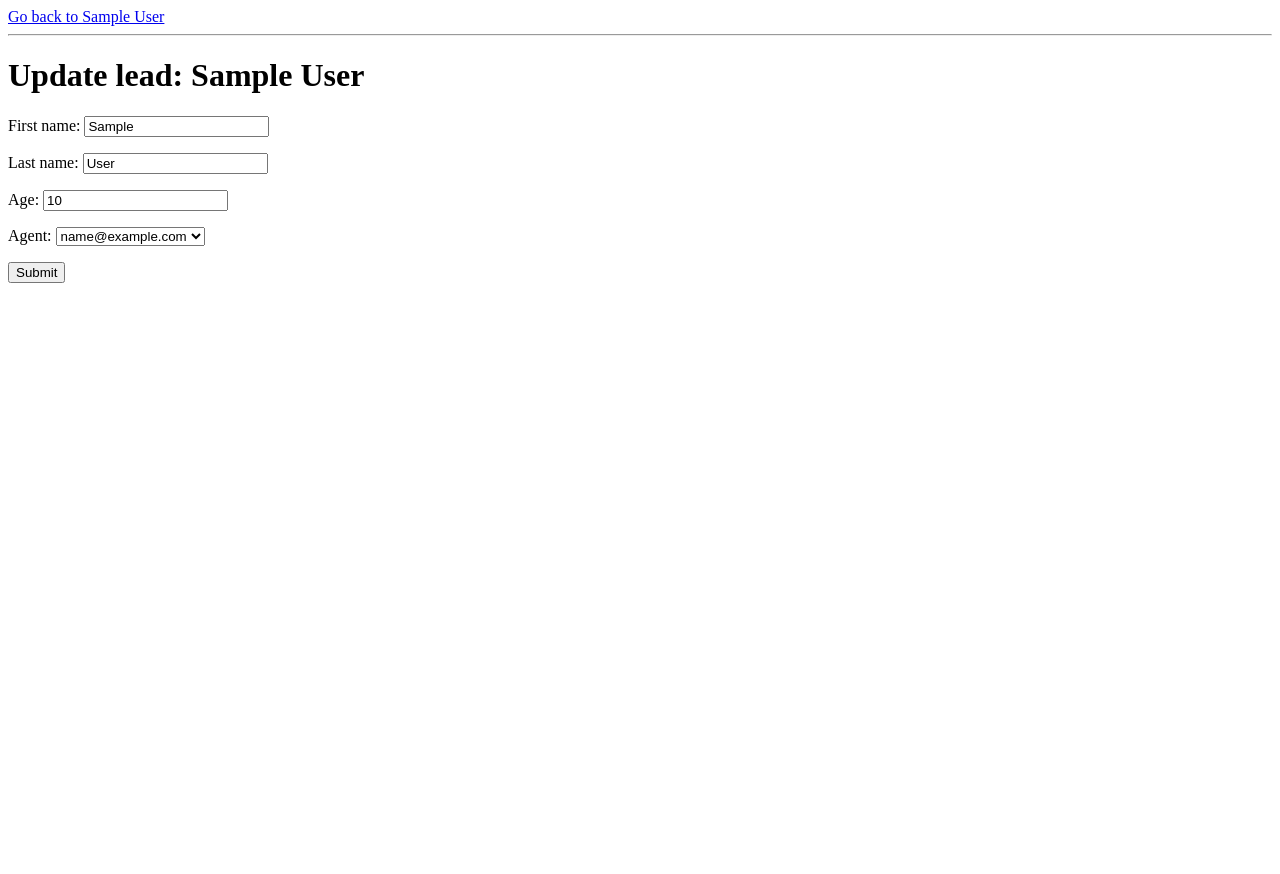
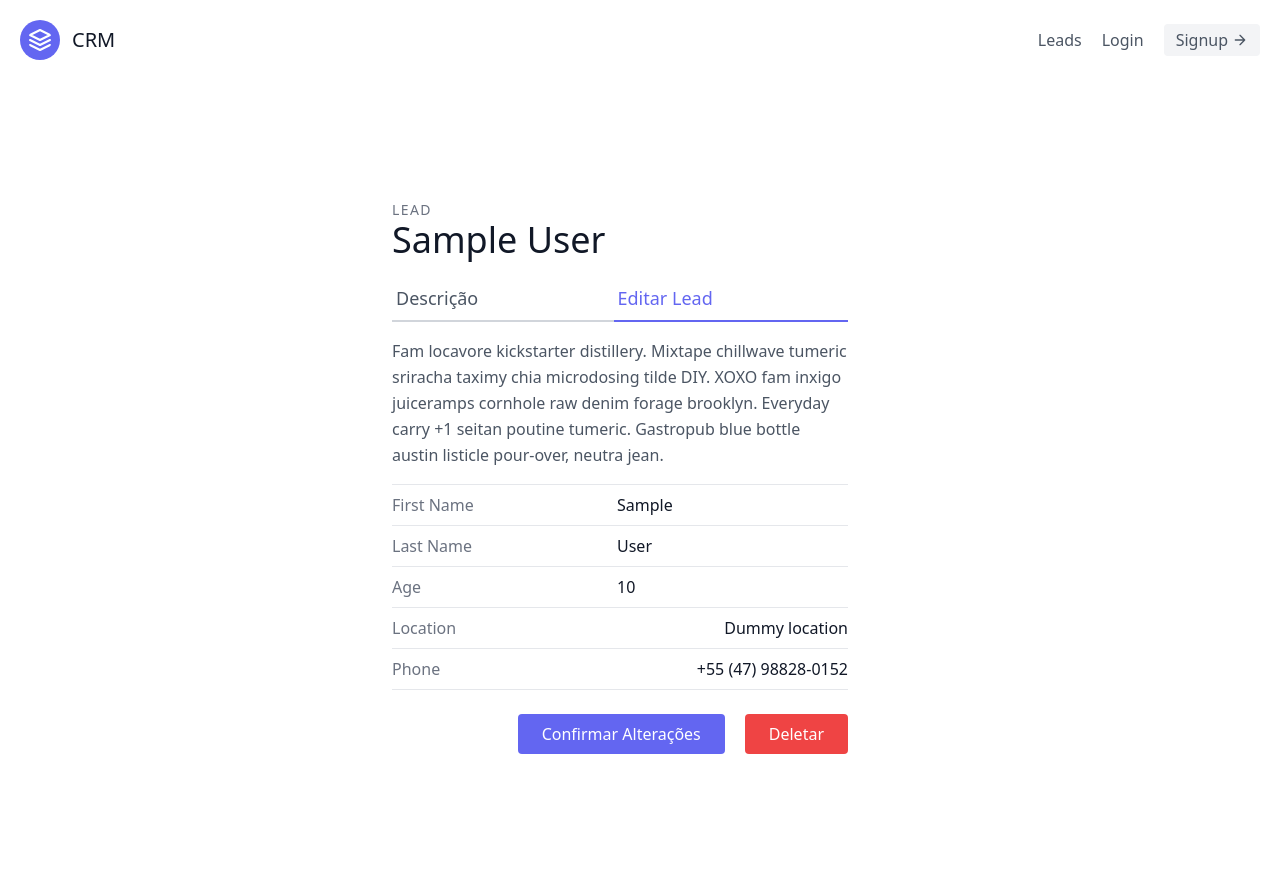
Before and after one commit to gustavotaques/crm-with-django, a Django app: page /leads/1/update/ in a window 1280 px wide. Before the commit the page ends 283 px from the top, so only its background shows below. Run offline with Django 3.2, Linux system fonts and the light colour scheme; tables that the repository leaves empty hold one stand-in row (values such as "Sample post").

Commit message:
refactoring html leads templates

```diff
--- a/leads/templates/leads/lead_update.html
+++ b/leads/templates/leads/lead_update.html
@@ -1,22 +1,53 @@
-<!DOCTYPE html>
-<html lang="en">
-<head>
-    <meta charset="UTF-8">
-    <meta http-equiv="X-UA-Compatible" content="IE=edge">
-    <meta name="viewport" content="width=device-width, initial-scale=1.0">
-    <title>Document</title>
+{% extends "base.html" %}
 
-</head>
-<body>
-    <a href="{% url 'leads:lead-detail' lead.pk %}">Go back to {{ lead.first_name }} {{ lead.last_name }}</a>
-    <hr />
-    <h1>Update lead: {{ lead.first_name }} {{ lead.last_name }}</h1>
-    <form method="post">
-        {% csrf_token %}
-        {{ form.as_p }}
-        <button type="submit">Submit</button>
-    </form>
+{% block content %}
+<section class="text-gray-600 body-font overflow-hidden">
+    <div class="container px-5 py-24 mx-auto">
+        <div class="lg:w-4/5 mx-auto flex flex-wrap">
+            <div class="lg:w-1/2 mx-auto lg:pr-10 lg:py-6 mb-6 lg:mb-0">
+                <h2 class="text-sm title-font text-gray-500 tracking-widest">LEAD</h2>
+                <h1 class="text-gray-900 text-4xl title-font font-medium mb-4">{{ lead.first_name }} {{ lead.last_name }}</h1>
+                <div class="flex mb-4">
+                    <a href="{% url 'leads:lead-detail' lead.pk %}" class="flex-grow border-b-2 border-gray-300 py-2 text-lg px-1">Descrição</a>
+                    <a class="flex-grow text-indigo-500 border-b-2 border-indigo-500 py-2 text-lg px-1">Editar Lead</a>
 
-    <p></p>
-</body>
-</html>
+                </div>
+                <form method="post">
+                    {% csrf_token %}
+                    <div hidden>
+                        {{ form }}
+                    </div>
+                    <p class="leading-relaxed mb-4">
+                        Fam locavore kickstarter distillery. Mixtape chillwave tumeric sriracha taximy chia microdosing tilde DIY. XOXO fam inxigo juiceramps cornhole raw denim forage brooklyn. Everyday carry +1 seitan poutine tumeric. Gastropub blue bottle austin listicle pour-over, neutra jean.
+                    </p>
+                    <div class="flex border-t border-gray-200 py-2">
+                        <span class="text-gray-500">First Name</span>
+                        <span class="ml-auto text-gray-900">{{ form.first_name }}</span>
+                    </div>
+                    <div class="flex border-t border-gray-200 py-2">
+                        <span class="text-gray-500">Last Name</span>
+                        <span class="ml-auto text-gray-900">{{ form.last_name }}</span>
+                    </div>
+                    <div class="flex border-t border-gray-200 py-2">
+                        <span class="text-gray-500">Age</span>
+                        <span class="ml-auto text-gray-900">{{ form.age }}</span>
+                    </div>
+                    <div class="flex border-t border-gray-200 py-2">
+                        <span class="text-gray-500">Location</span>
+                        <span class="ml-auto text-gray-900">Dummy location</span>
+                    </div>
+                    <div class="flex border-t border-b mb-6 border-gray-200 py-2">
+                        <span class="text-gray-500">Phone</span>
+                        <span class="ml-auto text-gray-900">+55 (47) 98828-0152</span>
+                    </div>
+                    <div class="flex">
+                        <button type="submit" class="flex ml-auto text-white bg-indigo-500 border-0 py-2 px-6 mx-5 focus:outline-none hover:bg-indigo-600 rounded">Confirmar Alterações</button>
+                        <a href="{% url 'leads:lead-delete' lead.pk %}" class="flex text-white bg-red-500 border-0 py-2 px-6 focus:outline-none hover:bg-red-600 rounded">Deletar</a>
+                    </div>
+                </form>
+            </div>
+        </div>
+    </div>
+</section>
+
+{% endblock %}
```
Also changed, not shown: leads/templates/leads/lead_create.html (+3 -11 lines), leads/templates/leads/lead_detail.html (+37 -30 lines), leads/templates/leads/lead_list.html (+43 -28 lines).
